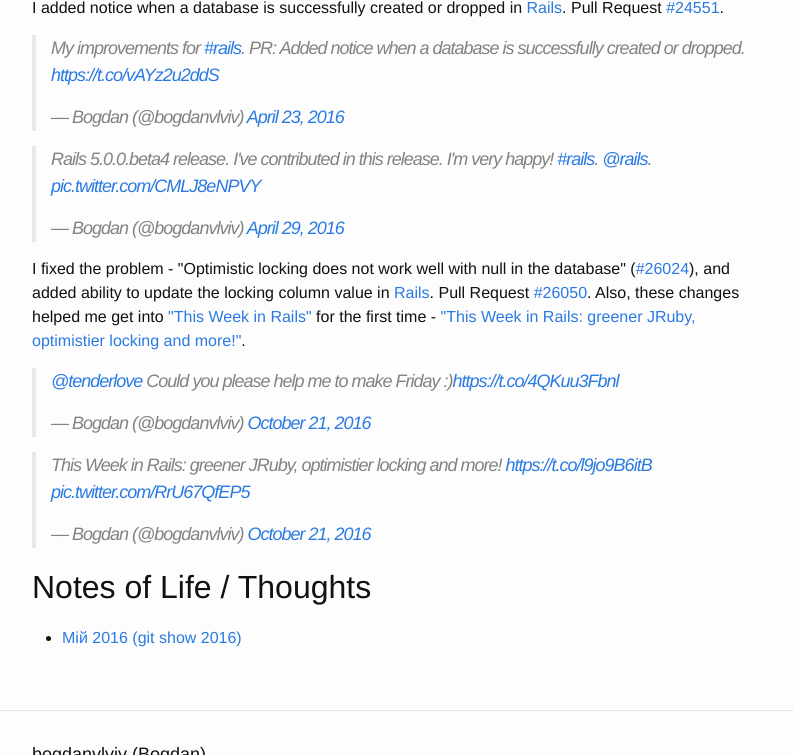
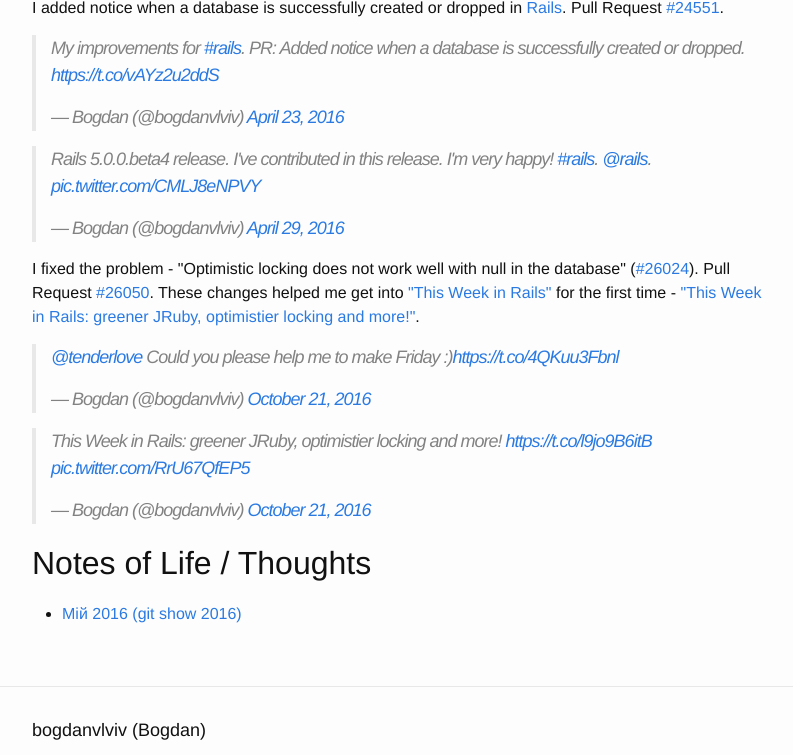
Before and after one commit to crowdpro3/bogdanvlviv.github.io, a Jekyll site: the page built from about.html, in a window 1280 px wide and 900 px high, scrolled down 1218 px, cut to the strip 0-755 px from the top of the window. Shown: the whole strip, without its empty margins (238-1031 px from the left). Built offline with Jekyll 4.4.1, drawn with Linux system fonts in a browser that asks for light colours; comment, search, counter and statistics services are not loaded.

Commit message:
Update resume and about pages

```diff
--- a/about.html
+++ b/about.html
@@ -175,9 +175,9 @@
 </p>
 
 <p>
-  I fixed the problem - "Optimistic locking does not work well with null in the database" (<a href="https://github.com/rails/rails/issues/26024" target="_blank">#26024</a>), and added ability to update the locking column value in <a href="http://rubyonrails.org" target="_blank">Rails</a>.
+  I fixed the problem - "Optimistic locking does not work well with null in the database" (<a href="https://github.com/rails/rails/issues/26024" target="_blank">#26024</a>).
   Pull Request <a href="https://github.com/rails/rails/pull/26050" target="_blank">#26050</a>.
-  Also, these changes helped me get into <a href="https://rails-weekly.ongoodbits.com" target="_blank">"This Week in Rails"</a> for the first time - <a href="https://rails-weekly.ongoodbits.com/2016/10/21/greener-jruby-optimistier-locking-and-more" target="_blank">"This Week in Rails: greener JRuby, optimistier locking and more!"</a>.
+  These changes helped me get into <a href="https://rails-weekly.ongoodbits.com" target="_blank">"This Week in Rails"</a> for the first time - <a href="https://rails-weekly.ongoodbits.com/2016/10/21/greener-jruby-optimistier-locking-and-more" target="_blank">"This Week in Rails: greener JRuby, optimistier locking and more!"</a>.
 
   <blockquote class="twitter-tweet" data-lang="en"><p lang="en" dir="ltr"><a href="https://twitter.com/tenderlove" target="_blank">@tenderlove</a> Could you please help me to make Friday :)<a href="https://t.co/4QKuu3Fbnl" target="_blank">https://t.co/4QKuu3Fbnl</a></p>&mdash; Bogdan (@bogdanvlviv) <a href="https://twitter.com/bogdanvlviv/status/789496210264559616" target="_blank">October 21, 2016</a></blockquote>
   <blockquote class="twitter-tweet" data-lang="en"><p lang="en" dir="ltr">This Week in Rails: greener JRuby, optimistier locking and more! <a href="https://t.co/l9jo9B6itB" target="_blank">https://t.co/l9jo9B6itB</a> <a href="https://t.co/RrU67QfEP5" target="_blank">pic.twitter.com/RrU67QfEP5</a></p>&mdash; Bogdan (@bogdanvlviv) <a href="https://twitter.com/bogdanvlviv/status/789588655031652352" target="_blank">October 21, 2016</a></blockquote>
--- a/resume.html
+++ b/resume.html
@@ -193,5 +193,5 @@
     <li><a href="https://github.com/tolk/tolk/commits/master?author=bogdanvlviv" target="_blank">tolk</a></li>
   </ul>
 
-  <span class="resume-meta" title="Updated at"><time itemprop="dateUpdated">March 12, 2017</time></span>
+  <span class="resume-meta" title="Updated at"><time itemprop="dateUpdated">March 29, 2017</time></span>
 </div>
```
Also changed, not shown: other parts of resume.html (+1 -1 lines).
